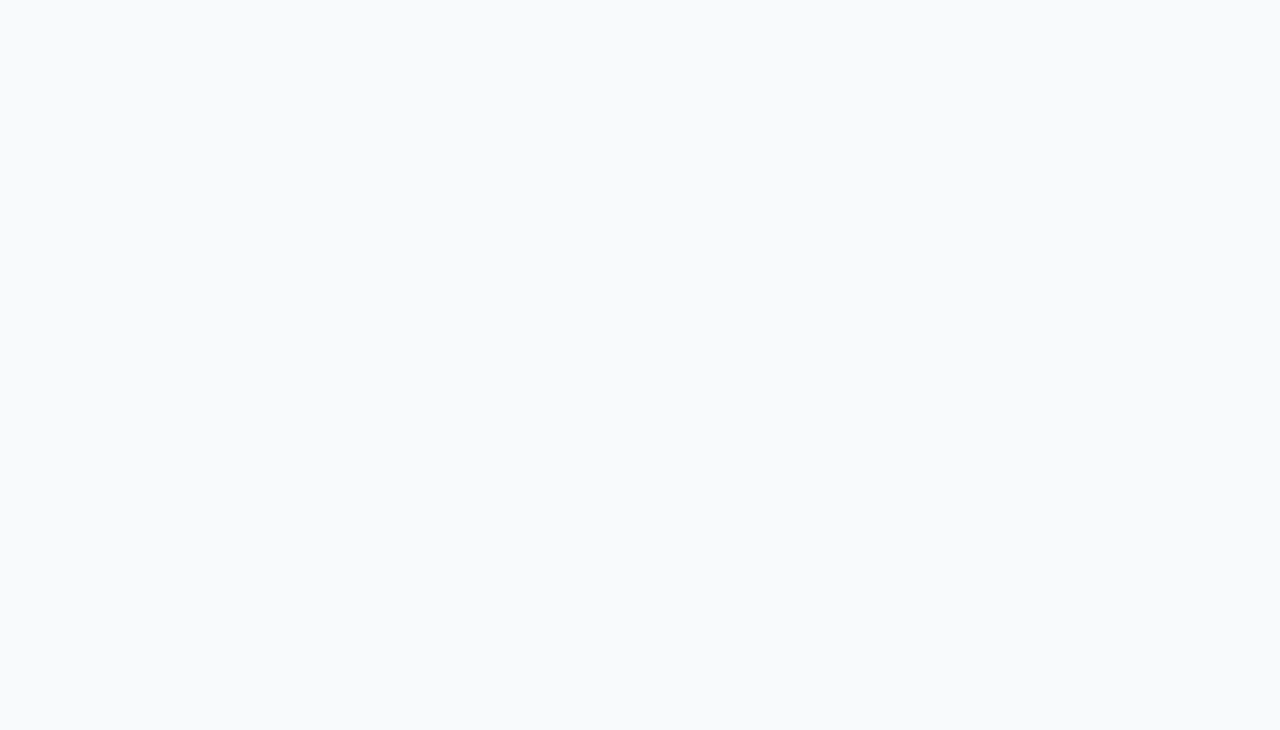
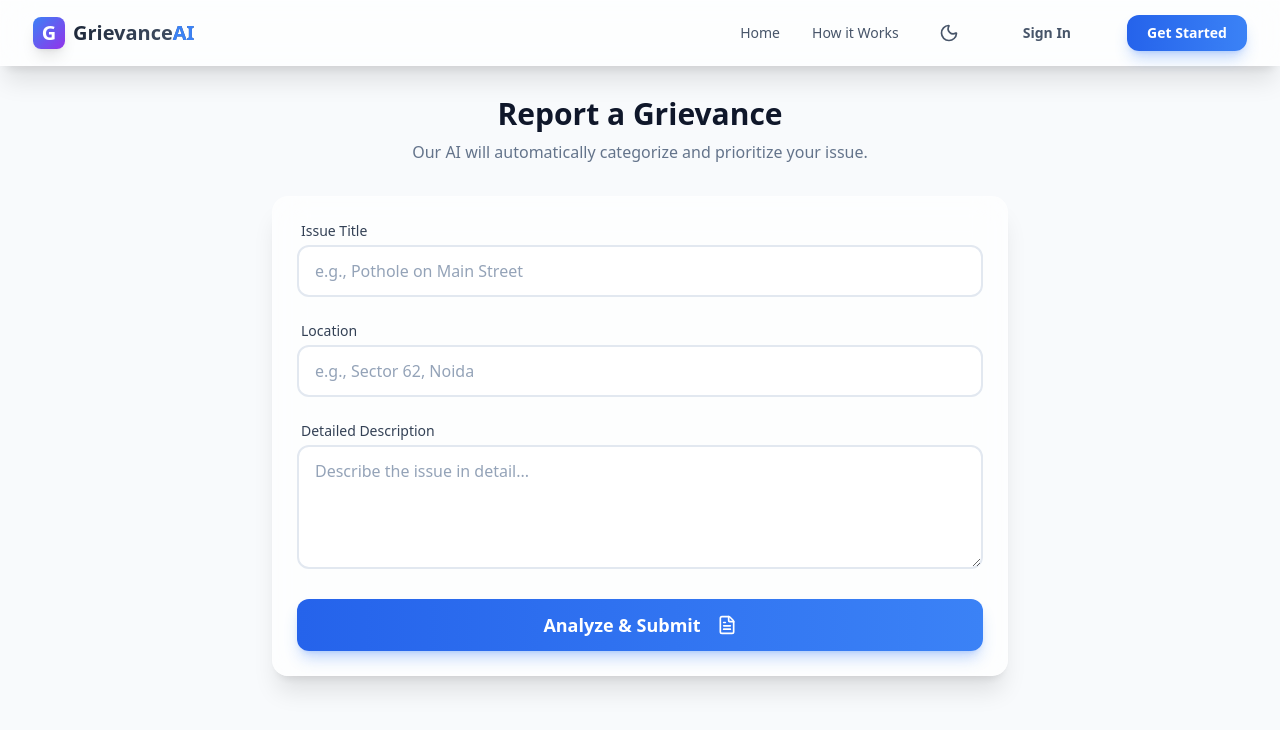
Before and after one commit to Aditya06pandey1368/AI-Grievance-System, a React (Vite) app in the folder client/: page /submit-complaint in a window 1280 px wide. Before the commit this address had no page. Shown: the top 730 px of the page. Built offline with nearby package versions, Linux system fonts and the light colour scheme.

Commit message:
Added loader and trained more the system.

```diff
--- a/client/src/App.jsx
+++ b/client/src/App.jsx
@@ -1,6 +1,7 @@
 import { BrowserRouter, Routes, Route } from "react-router-dom";
 import Login from "./pages/Login";
 import Dashboard from "./pages/Dashboard";
+import SubmitComplaint from "./pages/SubmitComplaint";
 
 // Placeholder for Home
 const Home = () => (
@@ -17,6 +18,7 @@ function App() {
         <Route path="/" element={<Home />} />
         <Route path="/login" element={<Login />} />
         <Route path="/dashboard" element={<Dashboard />} />
+        <Route path="/submit-complaint" element={<SubmitComplaint />} />
       </Routes>
     </BrowserRouter>
   );
--- /dev/null
+++ b/client/src/components/ui/AILoader.jsx
@@ -0,0 +1,31 @@
+import { motion } from "framer-motion";
+
+const AILoader = () => {
+  return (
+    <div className="flex flex-col items-center justify-center p-8 space-y-4">
+      <div className="relative w-24 h-24">
+        {/* Outer Ring */}
+        <motion.div
+          animate={{ rotate: 360 }}
+          transition={{ duration: 2, repeat: Infinity, ease: "linear" }}
+          className="absolute inset-0 border-4 border-transparent border-t-primary-500 border-r-purple-500 rounded-full"
+        />
+        {/* Inner Pulse */}
+        <motion.div
+          animate={{ scale: [1, 1.2, 1], opacity: [0.5, 1, 0.5] }}
+          transition={{ duration: 1.5, repeat: Infinity }}
+          className="absolute inset-2 bg-gradient-to-tr from-primary-500/20 to-purple-500/20 rounded-full blur-md"
+        />
+        {/* Center Brain Icon */}
+        <div className="absolute inset-0 flex items-center justify-center text-2xl">
+          🤖
+        </div>
+      </div>
+      <p className="text-slate-600 dark:text-slate-300 font-medium animate-pulse">
+        AI is analyzing your complaint...
+      </p>
+    </div>
+  );
+};
+
+export default AILoader;
--- a/client/src/pages/Dashboard.jsx
+++ b/client/src/pages/Dashboard.jsx
@@ -1,6 +1,7 @@
 import Navbar from "../components/layout/Navbar";
 import { useAuth } from "../context/AuthContext";
 import Button from "../components/ui/Button";
+import { Link } from "react-router-dom";
 
 const Dashboard = () => {
     const { user, logout } = useAuth();
@@ -19,7 +20,9 @@ const Dashboard = () => {
                     </p>
 
                     <div className="flex gap-4">
+                        <Link to="/submit-complaint">
                             <Button>Submit New Complaint</Button>
+                        </Link>
                         <Button variant="outline" onClick={logout}>Logout</Button>
                     </div>
                 </div>
--- /dev/null
+++ b/client/src/pages/SubmitComplaint.jsx
@@ -0,0 +1,179 @@
+import { useState } from "react";
+import { useNavigate } from "react-router-dom";
+import { motion, AnimatePresence } from "framer-motion";
+import { MapPin, FileText, AlertTriangle, CheckCircle } from "lucide-react";
+import { toast } from "react-hot-toast";
+
+import Navbar from "../components/layout/Navbar";
+import Input from "../components/ui/Input";
+import Button from "../components/ui/Button";
+import Card from "../components/ui/Card";
+import AILoader from "../components/ui/AILoader";
+import { createComplaint } from "../services/complaintService";
+
+const SubmitComplaint = () => {
+  const navigate = useNavigate();
+  const [formData, setFormData] = useState({ title: "", description: "", location: "" });
+  const [loading, setLoading] = useState(false);
+  const [result, setResult] = useState(null); // Stores the AI response
+
+  const handleSubmit = async (e) => {
+    e.preventDefault();
+    if(!formData.title || !formData.description || !formData.location) {
+      toast.error("Please fill all fields");
+      return;
+    }
+
+    setLoading(true);
+    try {
+      // 1. Send to Backend (which calls Python)
+      const res = await createComplaint(formData);
+
+      // 2. Simulate a slight delay so user sees the cool animation
+      setTimeout(() => {
+        setResult(res.data); // Save the AI result to state
+        setLoading(false);
+        toast.success("Complaint Classified Successfully!");
+      }, 1500);
+
+    } catch (error) {
+      toast.error(error.response?.data?.message || "Failed to submit");
+      setLoading(false);
+    }
+  };
+
+  return (
+    <div className="min-h-screen bg-slate-50 dark:bg-dark-bg transition-colors duration-300">
+      <Navbar />
+
+      <div className="pt-24 pb-12 px-4 max-w-3xl mx-auto">
+        <motion.div
+          initial={{ opacity: 0, y: 20 }}
+          animate={{ opacity: 1, y: 0 }}
+        >
+          <div className="mb-8 text-center">
+            <h1 className="text-3xl font-bold text-slate-900 dark:text-white">
+              Report a Grievance
+            </h1>
+            <p className="text-slate-500 dark:text-slate-400 mt-2">
+              Our AI will automatically categorize and prioritize your issue.
+            </p>
+          </div>
+
+          <Card className="relative overflow-hidden">
+            <AnimatePresence mode="wait">
+
+              {/* STATE 1: LOADING (AI SCANNING) */}
+              {loading ? (
+                <motion.div
+                  key="loader"
+                  initial={{ opacity: 0 }}
+                  animate={{ opacity: 1 }}
+                  exit={{ opacity: 0 }}
+                >
+                  <AILoader />
+                </motion.div>
+              ) : result ? (
+
+                /* STATE 2: SUCCESS RESULT (AI ANALYSIS) */
+                <motion.div
+                  key="result"
+                  initial={{ scale: 0.9, opacity: 0 }}
+                  animate={{ scale: 1, opacity: 1 }}
+                  className="space-y-6 text-center p-4"
+                >
+                  <div className="w-16 h-16 bg-green-100 dark:bg-green-900/30 rounded-full flex items-center justify-center mx-auto text-green-600 dark:text-green-400">
+                    <CheckCircle className="w-8 h-8" />
+                  </div>
+
+                  <div>
+                    <h2 className="text-2xl font-bold text-slate-800 dark:text-white">
+                      Complaint Registered!
+                    </h2>
+                    <p className="text-slate-500">Reference ID: {result._id.slice(-6).toUpperCase()}</p>
+                  </div>
+
+                  {/* AI ANALYSIS BADGES */}
+                  <div className="grid grid-cols-2 gap-4 text-left bg-slate-50 dark:bg-slate-800/50 p-6 rounded-xl border border-slate-200 dark:border-slate-700">
+                    <div>
+                      <p className="text-xs text-slate-400 uppercase font-bold tracking-wider">Category</p>
+                      <p className="text-lg font-semibold text-primary-600 dark:text-primary-400">
+                        {result.category}
+                      </p>
+                    </div>
+                    <div>
+                      <p className="text-xs text-slate-400 uppercase font-bold tracking-wider">Priority</p>
+                      <div className={`inline-flex items-center gap-2 px-3 py-1 rounded-full text-sm font-bold mt-1
+                        ${result.priorityLevel === 'High' || result.priorityLevel === 'Critical'
+                          ? 'bg-red-100 text-red-600 dark:bg-red-900/30 dark:text-red-400'
+                          : 'bg-blue-100 text-blue-600 dark:bg-blue-900/30 dark:text-blue-400'}`
+                      }>
+                        {result.priorityLevel === 'Critical' && <AlertTriangle className="w-4 h-4" />}
+                        {result.priorityLevel} ({result.priorityScore}%)
+                      </div>
+                    </div>
+                  </div>
+
+                  <div className="flex gap-4 justify-center pt-4">
+                    <Button variant="outline" onClick={() => setResult(null)}>
+                      File Another
+                    </Button>
+                    <Button onClick={() => navigate('/dashboard')}>
+                      Go to Dashboard
+                    </Button>
+                  </div>
+                </motion.div>
+
+              ) : (
+
+                /* STATE 3: INPUT FORM */
+                <motion.form
+                  key="form"
+                  initial={{ opacity: 0 }}
+                  animate={{ opacity: 1 }}
+                  exit={{ opacity: 0 }}
+                  onSubmit={handleSubmit}
+                  className="space-y-6"
+                >
+                  <Input
+                    label="Issue Title"
+                    placeholder="e.g., Pothole on Main Street"
+                    value={formData.title}
+                    onChange={(e) => setFormData({...formData, title: e.target.value})}
+                  />
+
+                  <Input
+                    label="Location"
+                    placeholder="e.g., Sector 62, Noida"
+                    icon={<MapPin />}
+                    value={formData.location}
+                    onChange={(e) => setFormData({...formData, location: e.target.value})}
+                  />
+
+                  <div className="space-y-1">
+                    <label className="block text-sm font-medium text-slate-700 dark:text-slate-300 ml-1">
+                      Detailed Description
+                    </label>
+                    <textarea
+                      rows="4"
+                      className="w-full px-4 py-3 rounded-xl bg-white dark:bg-dark-card border-2 border-slate-200 dark:border-slate-700 focus:border-primary-500 outline-none transition-all text-slate-900 dark:text-white placeholder-slate-400"
+                      placeholder="Describe the issue in detail..."
+                      value={formData.description}
+                      onChange={(e) => setFormData({...formData, description: e.target.value})}
+                    />
+                  </div>
+
+                  <Button isLoading={loading} className="w-full text-lg">
+                    Analyze & Submit <FileText className="w-5 h-5 ml-2" />
+                  </Button>
+                </motion.form>
+              )}
+            </AnimatePresence>
+          </Card>
+        </motion.div>
+      </div>
+    </div>
+  );
+};
+
+export default SubmitComplaint;
--- /dev/null
+++ b/client/src/services/complaintService.js
@@ -0,0 +1,11 @@
+import api from './api';
+
+export const createComplaint = async (complaintData) => {
+  const response = await api.post('/complaints', complaintData);
+  return response.data;
+};
+
+export const getMyComplaints = async () => {
+  const response = await api.get('/complaints/my-history');
+  return response.data;
+};
```
Also changed, not shown: 2 other files (tests, documents, lock files or other folders). Lines whose indentation alone changed are shown as unchanged.
